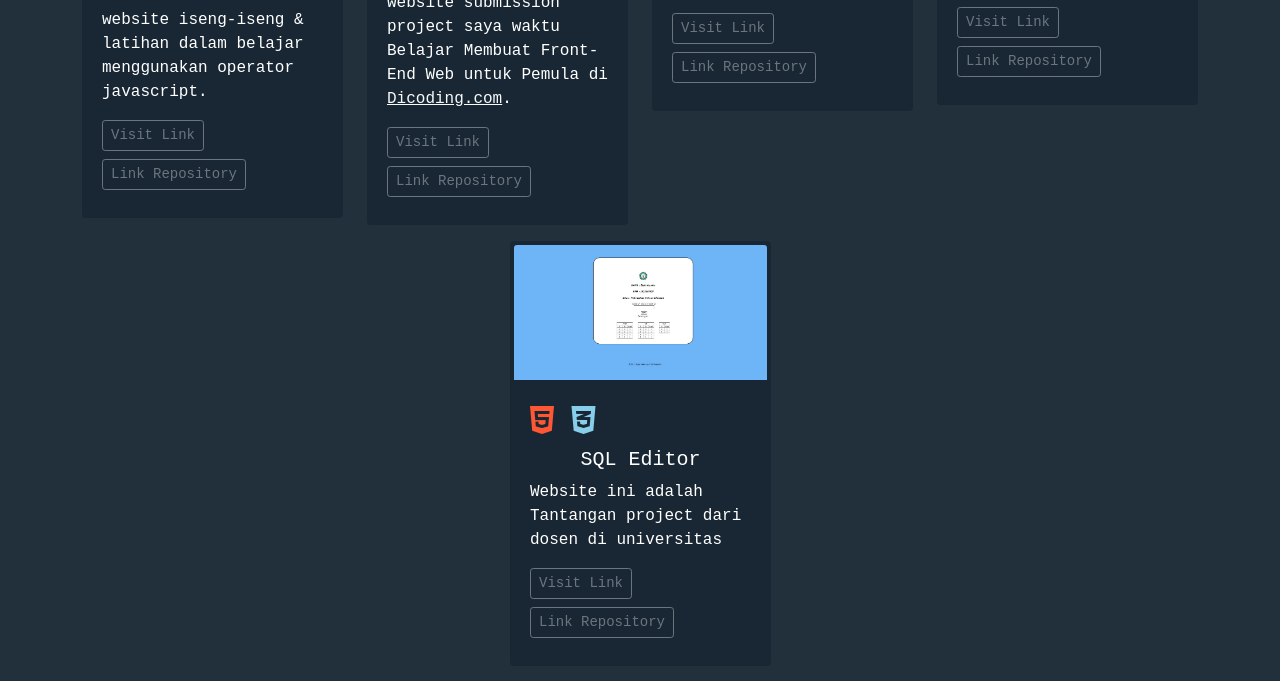
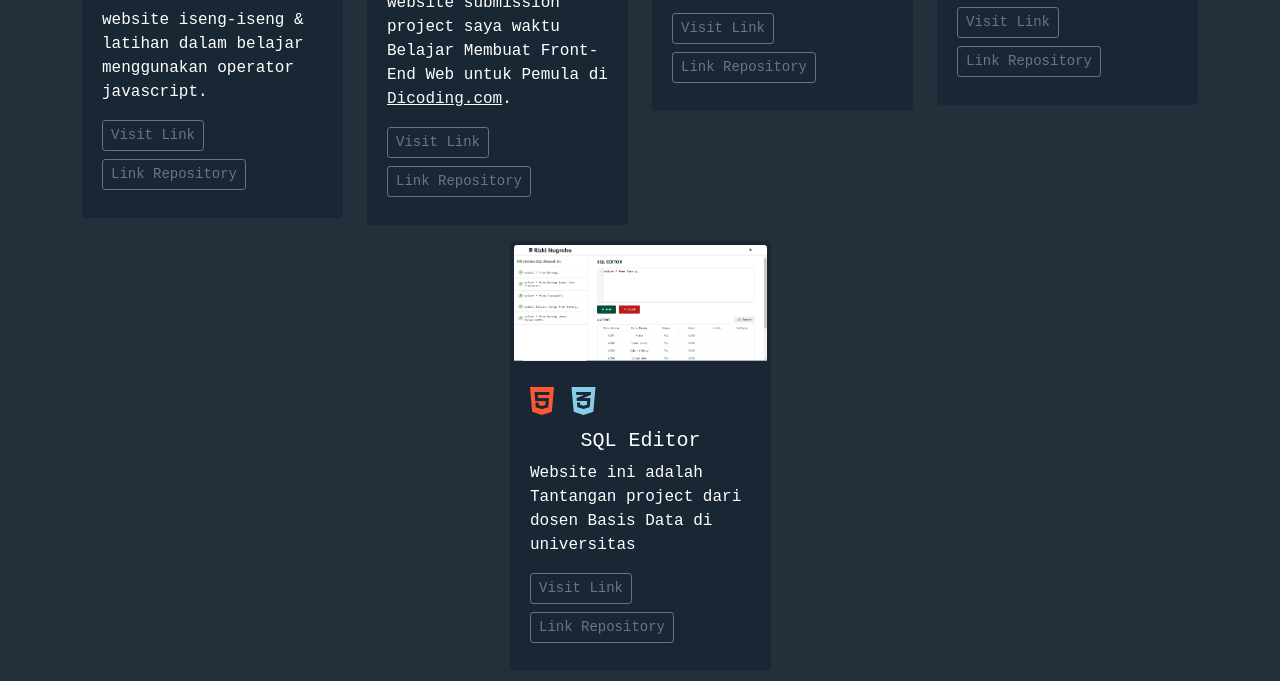
Before and after one commit to rizkinugrohho/MyWebsite, a plain HTML site: page index.html in a window 1280 px wide. Shown: the part 2663-3344 px from the top of the page. Drawn offline with nearby package versions, Linux system fonts and the light colour scheme; a web font is replaced by a local one.

Commit message:
Update-New-Project

```diff
--- a/index.html
+++ b/index.html
@@ -223,14 +223,14 @@
           </div>
           <div class="col-md-3 mb-3" data-aos="zoom-in-up" data-aos-duration="1000" data-aos-delay="900">
             <div class="card card-projects">
-              <img src="img/Projects/Logic-gate.jpg" class="card-img-top" alt="Logic-Gate">
+              <img src="img/Projects/gambar1.PNG" class="card-img-top" alt="SQL-Editor">
               <div class="card-body">
                 <div class="mt-2 mb-2">
                   <i class="fab fa-html5 fa-2x html-color"></i>
                   <i class="fab fa-css3-alt fa-2x css-color ms-2"></i>
                 </div>
                 <h5 class="card-title text-center">SQL Editor</h5>
-                <p class="card-text">Website ini adalah Tantangan project dari dosen di universitas</p>
+                <p class="card-text">Website ini adalah Tantangan project dari dosen Basis Data di universitas</p>
                 <a class="btn btn-sm mb-2 btn-outline-secondary"href="https://sql-data-rizkinugroho.vercel.app/" target="_blank" role="button">Visit Link</a>
                 <a class="btn btn-sm mb-2 btn-outline-secondary" href="https://github.com/rizkinugrohho/SQL-Editor" target="_blank" role="button">Link Repository</a>
               </div>
```
